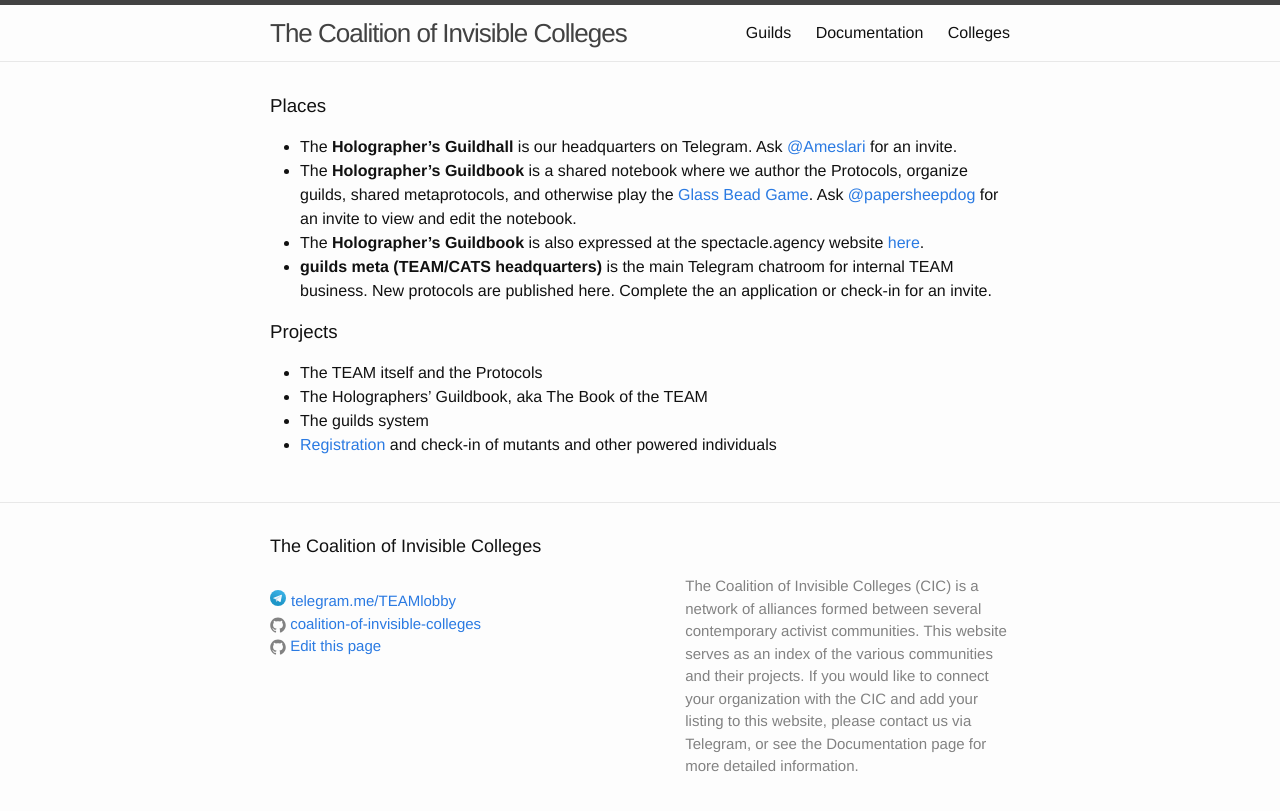
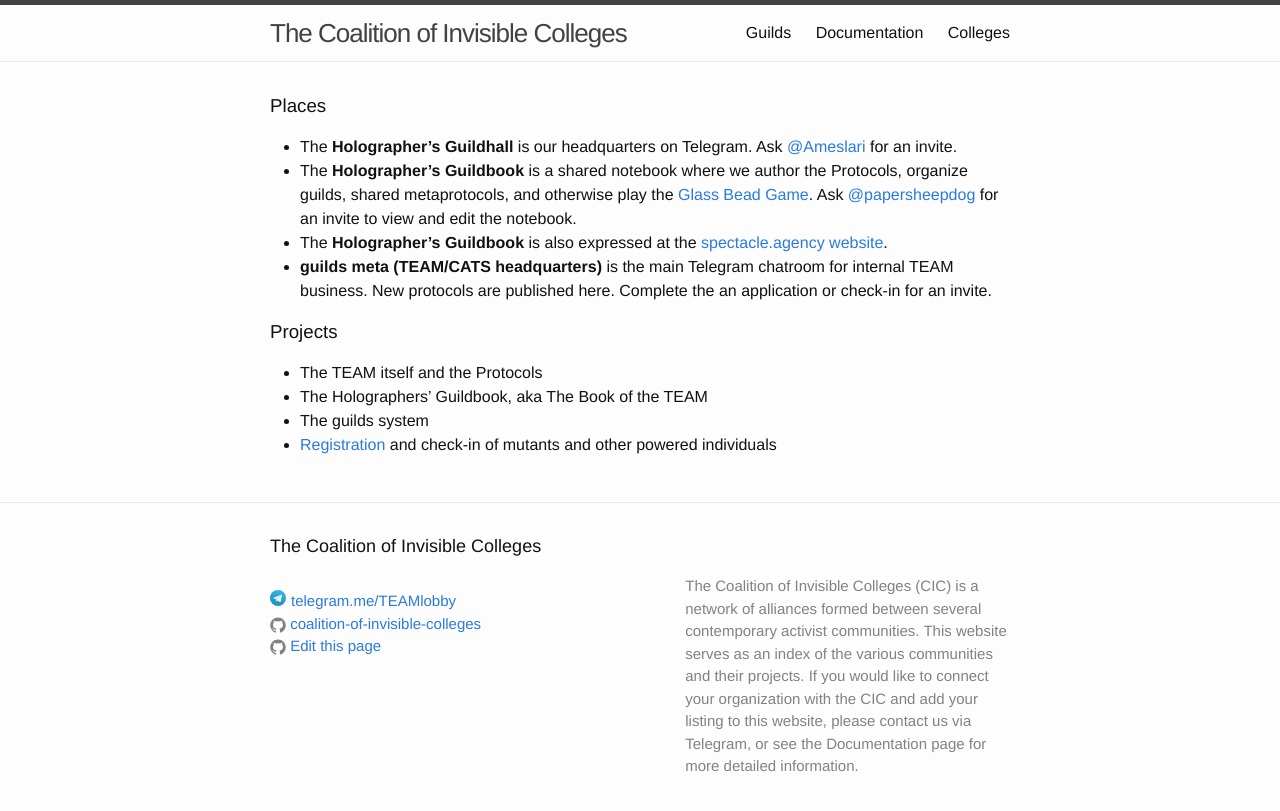
Before and after one commit to coalition-of-invisible-colleges/cic.github.io, a Jekyll site: the page built from colleges/TEAM/team-holographers.md, in a window 1280 px wide. Shown: the top 811 px of the page. Built offline with Jekyll 4.4.1, drawn with Linux system fonts in a browser that asks for light colours.

Commit message:
link formatting

```diff
--- a/colleges/TEAM/team-holographers.md
+++ b/colleges/TEAM/team-holographers.md
@@ -7,7 +7,7 @@ pointperson: papersheepdog
 ### Places
 * The **Holographer's Guildhall** is our headquarters on Telegram. Ask [@Ameslari](http://telegram.me/Ameslari) for an invite.
 * The **Holographer's Guildbook** is a shared notebook where we author the Protocols, organize guilds, shared metaprotocols, and otherwise play the [Glass Bead Game](https://en.wikipedia.org/wiki/The_Glass_Bead_Game). Ask [@papersheepdog](http://telegram.me/papersheepdog) for an invite to view and edit the notebook.
-* The **Holographer's Guildbook** is also expressed at the spectacle.agency website [here](http://spectacle.agency/pages/view/139/holographers-guildbook-wiki-home).
+* The **Holographer's Guildbook** is also expressed at the [spectacle.agency website](http://spectacle.agency/pages/view/139/holographers-guildbook-wiki-home).
 * **guilds meta (TEAM/CATS headquarters)** is the main Telegram chatroom for internal TEAM business. New protocols are published here. Complete the an application or check-in for an invite.
 
 ### Projects
```
